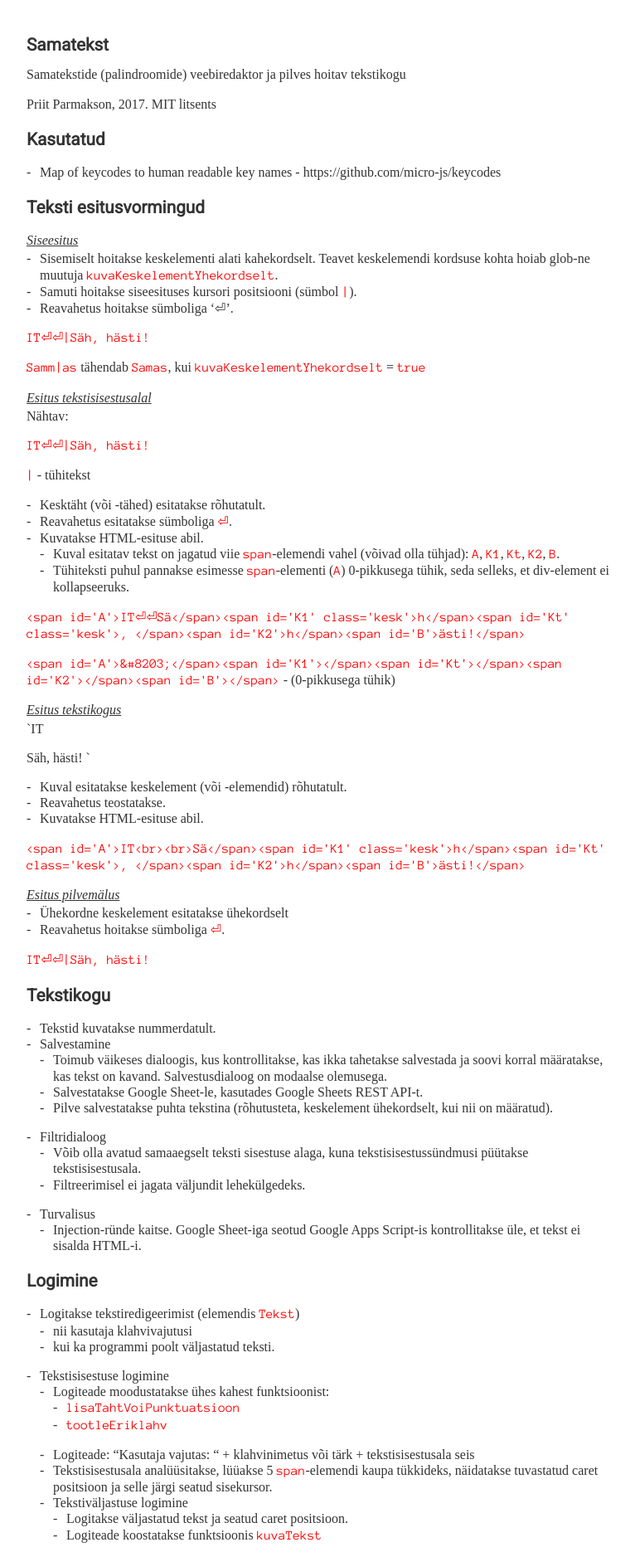
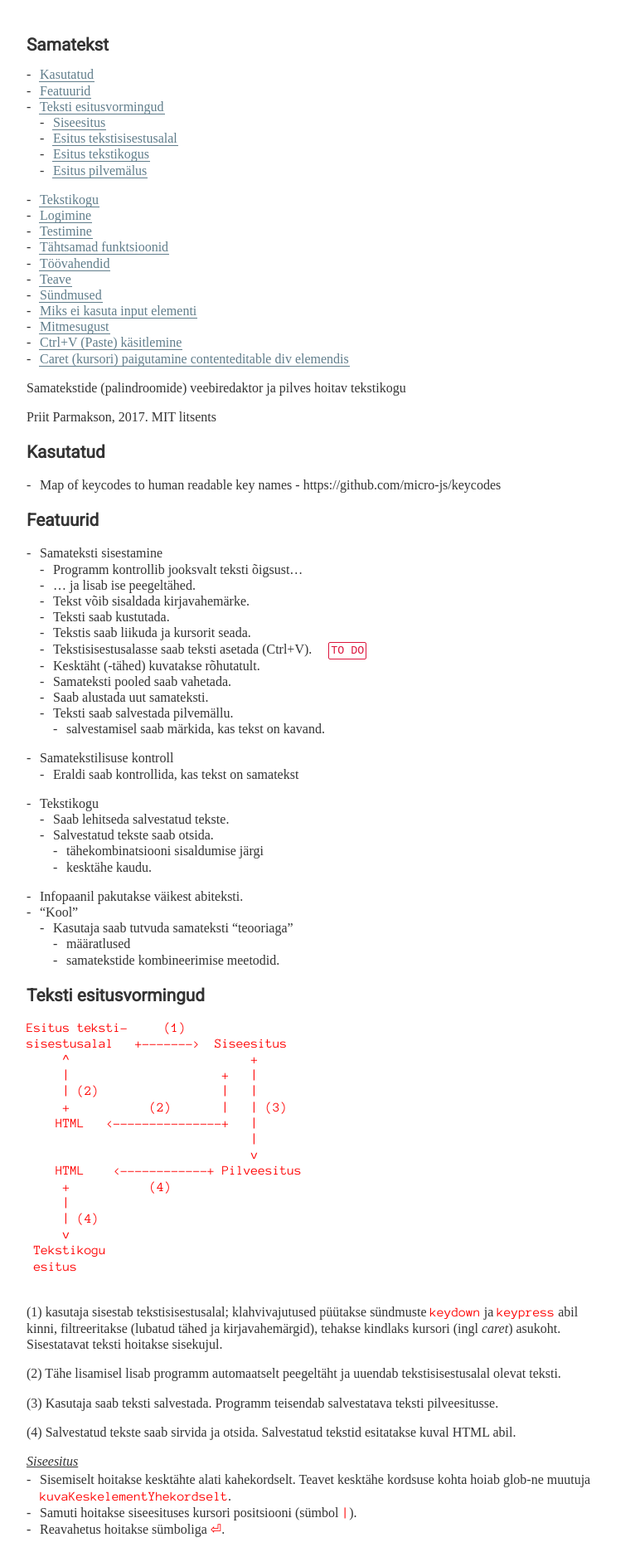
Before and after one commit to PriitParmakson/P-Editor, a Jekyll site: the page built from Arendusdokument.md, in a window 1280 px wide. Shown: the top 1871 px of the page at 83% size, without its empty margins (0-766 px from the left). Built offline with Jekyll 4.4.1, drawn with Linux system fonts in a browser that asks for light colours; some of the changed text lies outside the part shown.

Commit message:
Arendusdokumendi täiendused.

````diff
--- a/Arendusdokument.md
+++ b/Arendusdokument.md
@@ -3,6 +3,10 @@ title: Arendusdokument
 ---
 
 # Samatekst
+{: .no_toc}
+
+- TOC
+{:toc}
 
 Samatekstide (palindroomide) veebiredaktor ja pilves hoitav tekstikogu
 
@@ -12,16 +16,71 @@ Priit Parmakson, 2017. MIT litsents
 
 * Map of keycodes to human readable key names - https://github.com/micro-js/keycodes
 
+## Featuurid
+
+- Samateksti sisestamine
+  - Programm kontrollib jooksvalt teksti õigsust...
+  - ... ja lisab ise peegeltähed.
+  - Tekst võib sisaldada kirjavahemärke.
+  - Teksti saab kustutada.
+  - Tekstis saab liikuda ja kursorit seada.
+  - Tekstisisestusalasse saab teksti asetada (Ctrl+V).  <span class='todo'>TO DO</span>
+  - Kesktäht (-tähed) kuvatakse rõhutatult.
+  - Samateksti pooled saab vahetada.
+  - Saab alustada uut samateksti.
+  - Teksti saab salvestada pilvemällu.
+    - salvestamisel saab märkida, kas tekst on kavand.
+- Samatekstilisuse kontroll
+  - Eraldi saab kontrollida, kas tekst on samatekst
+- Tekstikogu
+  - Saab lehitseda salvestatud tekste.
+  - Salvestatud tekste saab otsida.
+    - tähekombinatsiooni sisaldumise järgi
+    - kesktähe kaudu.
+- Infopaanil pakutakse väikest abiteksti.
+- "Kool"
+  - Kasutaja saab tutvuda samateksti "teooriaga"
+    - määratlused
+    - samatekstide kombineerimise meetodid.
+
 ## Teksti esitusvormingud
 
+```
+Esitus teksti-     (1)
+sisestusalal   +------->  Siseesitus
+     ^                         +
+     |                     +   |
+     | (2)                 |   |
+     +           (2)       |   | (3)
+    HTML   <---------------+   |
+                               |
+                               v
+    HTML    <------------+ Pilveesitus
+     +           (4)
+     |
+     | (4)
+     v
+ Tekstikogu
+ esitus
+
+```
+
+(1) kasutaja sisestab tekstisisestusalal; klahvivajutused püütakse sündmuste `keydown` ja `keypress` abil kinni, filtreeritakse (lubatud tähed ja kirjavahemärgid), tehakse kindlaks kursori (ingl _caret_) asukoht. Sisestatavat teksti hoitakse sisekujul.
+
+(2) Tähe lisamisel lisab programm automaatselt peegeltäht ja uuendab tekstisisestusalal olevat teksti.
+
+(3) Kasutaja saab teksti salvestada. Programm teisendab salvestatava teksti pilveesitusse.
+
+(4) Salvestatud tekste saab sirvida ja otsida. Salvestatud tekstid esitatakse kuval HTML abil.
+
 ### Siseesitus
-* Sisemiselt hoitakse keskelementi alati kahekordselt. Teavet keskelemendi kordsuse kohta hoiab glob-ne muutuja `kuvaKeskelementYhekordselt`.
+* Sisemiselt hoitakse kesktähte alati kahekordselt. Teavet kesktähe kordsuse kohta hoiab glob-ne muutuja `kuvaKeskelementYhekordselt`.
 * Samuti hoitakse siseesituses kursori positsiooni (sümbol `|`).
-* Reavahetus hoitakse sümboliga '⏎'.
+* Reavahetus hoitakse sümboliga `⏎`.
 
 `IT⏎⏎|Säh, hästi! `
 
-`Samm|as` tähendab `Samas`, kui `kuvaKeskelementYhekordselt` = `true`
+`Samma|s` tähendab `Samas`, kui `kuvaKeskelementYhekordselt` = `true`
 
 ### Esitus tekstisisestusalal
 
@@ -35,20 +94,22 @@ Nähtav:
 * Reavahetus esitatakse sümboliga `⏎`.
 * Kuvatakse HTML-esituse abil.
   * Kuval esitatav tekst on jagatud viie `span`-elemendi vahel (võivad olla tühjad): `A`, `K1`, `Kt`, `K2`, `B`.
-  * Tühiteksti puhul pannakse esimesse `span`-elementi (`A`) 0-pikkusega tühik, seda selleks, et div-element ei kollapseeruks.
+  * Tühiteksti puhul pannakse esimesse `span`-elementi (`A`) 0-pikkusega tühik (`&#8203;`), seda selleks, et `div`-element ei kollapseeruks.
 
 `<span id='A'>IT⏎⏎Sä</span><span id='K1' class='kesk'>h</span><span id='Kt' class='kesk'>, </span><span id='K2'>h</span><span id='B'>ästi!</span>`
 
-`<span id='A'>&#8203;</span><span id='K1'></span><span id='Kt'></span><span id='K2'></span><span id='B'></span>` - (0-pikkusega tühik)
+`<span id='A'>&#8203;</span><span id='K1'></span><span id='Kt'></span><span id='K2'></span><span id='B'></span>` - tühiteksti esitamine 0-pikkusega tühiku abil
 
 ### Esitus tekstikogus
 
-`IT
+```
+IT
 
-Säh, hästi! `
+Säh, hästi!
+```
 
 * Kuval esitatakse keskelement (või -elemendid) rõhutatult.
-* Reavahetus teostatakse.
+* Reavahetus teostatakse, `<br>`-elemendi abil.
 * Kuvatakse HTML-esituse abil.
 
 `<span id='A'>IT<br><br>Sä</span><span id='K1' class='kesk'>h</span><span id='Kt' class='kesk'>, </span><span id='K2'>h</span><span id='B'>ästi!</span>`
@@ -57,7 +118,7 @@ Säh, hästi! `
 * Ühekordne keskelement esitatakse ühekordselt
 * Reavahetus hoitakse sümboliga `⏎`.
 
-`IT⏎⏎|Säh, hästi! `
+`IT⏎⏎Säh, hästi! `
 
 ## Tekstikogu
 * Tekstid kuvatakse nummerdatult.
@@ -79,10 +140,9 @@ Säh, hästi! `
     * Logiteade moodustatakse ühes kahest funktsioonist:
       * `lisaTahtVoiPunktuatsioon`
       * `tootleEriklahv`
-    * Logiteade: "Kasutaja vajutas: " + klahvinimetus või tärk + tekstisisestusala seis
-    * Tekstisisestusala analüüsitakse, lüüakse 5 `span`-elemendi kaupa tükkideks, näidatakse tuvastatud caret positsioon ja selle järgi seatud sisekursor.
+    * Logiteade 1: `Kasutaja: ` + klahvinimetus või tärk + caret tuvastatud positsioon tekstisisestusalas + tuvastatud caret positsiooni järgi seatud sisekursor.
   * Tekstiväljastuse logimine
-    * Logitakse väljastatud tekst ja seatud caret positsioon.
+    * Logiteade 2: `Programm: ` + väljastatud tekst + seatud caret positsioon.
     * Logiteade koostatakse funktsioonis `kuvaTekst`
   * Logitasemed:
     * `0` - logitakse tekstisisestus ja -väljastus
@@ -92,7 +152,10 @@ Säh, hästi! `
 * Funktsioonitestimise automatiseerimiseks on lehe `SamasTest.html`; testid pannakse kirja failis `SamasTest.js`.
 
 ## Tähtsamad funktsioonid
-* Kasutaja tegevused elemendis `Tekst` püütakse kinni sündmustega `keydown` ja `keypress`, kust suunatakse tähtede ja punktuatsioonisümbolite töötlemisele (`lisaTahtVoiPunktuatsioon`) või eriklahvivajutuste töötlemisele (`tootleEriklahv`).
+* Kasutaja tegevused elemendis `Tekst` püütakse kinni sündmustega `keydown` ja `keypress`,
+* kust suunatakse tähtede ja punktuatsioonisümbolite töötlemisele (`lisaTahtVoiPunktuatsioon`) või eriklahvivajutuste töötlemisele (`tootleEriklahv`).
+* HTML kujule teisendavad `markeeriTekst` ja `markeeriTekstikoguTekst`.
+* Tekstisisestusala _caret_ positsiooni tuvastavad ja seavad `tuvastaCaretJaSeaSisekursor` ja `seaCaret`.
 
 ## Töövahendid
 * Javascripti süntaksikontrollija: [http://esprima.org/demo/validate.html](http://esprima.org/demo/validate.html)
--- a/css/Times.scss
+++ b/css/Times.scss
@@ -103,12 +103,14 @@ a[href]:active {
   border-color: #C00;
 }
 
-/* ======== Paneelid ======== */
-.action, .takeaway, .teade { border-radius: 8px; padding: 10px; }
-
-/* Tegevus */
-.action { border: 1px solid $bluegrey100;
-  background-color: $bluegrey100;
+/* TO DO */
+.todo {
+  border: 1px solid Crimson;
+  color: Crimson;
+  border-radius: 2px;
+  padding: 2px;
+  font-family: 'Courier New', monospace;
+  font-size: 10pt;
+  text-transform: uppercase;
+  margin-left: 1rem;
 }
-/* Kaasavõtmiseks */
-.noue { border: 1px solid Aquamarine; background-color: Azure; }
````
